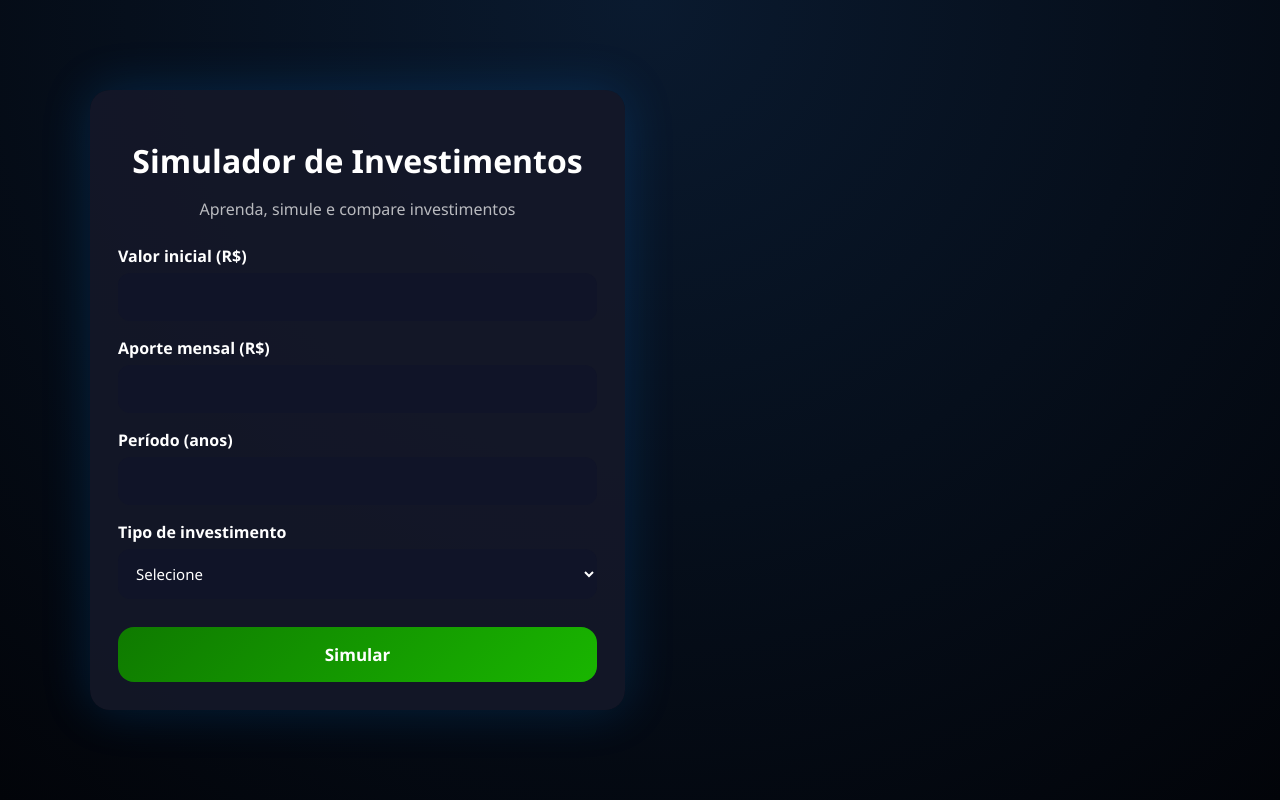
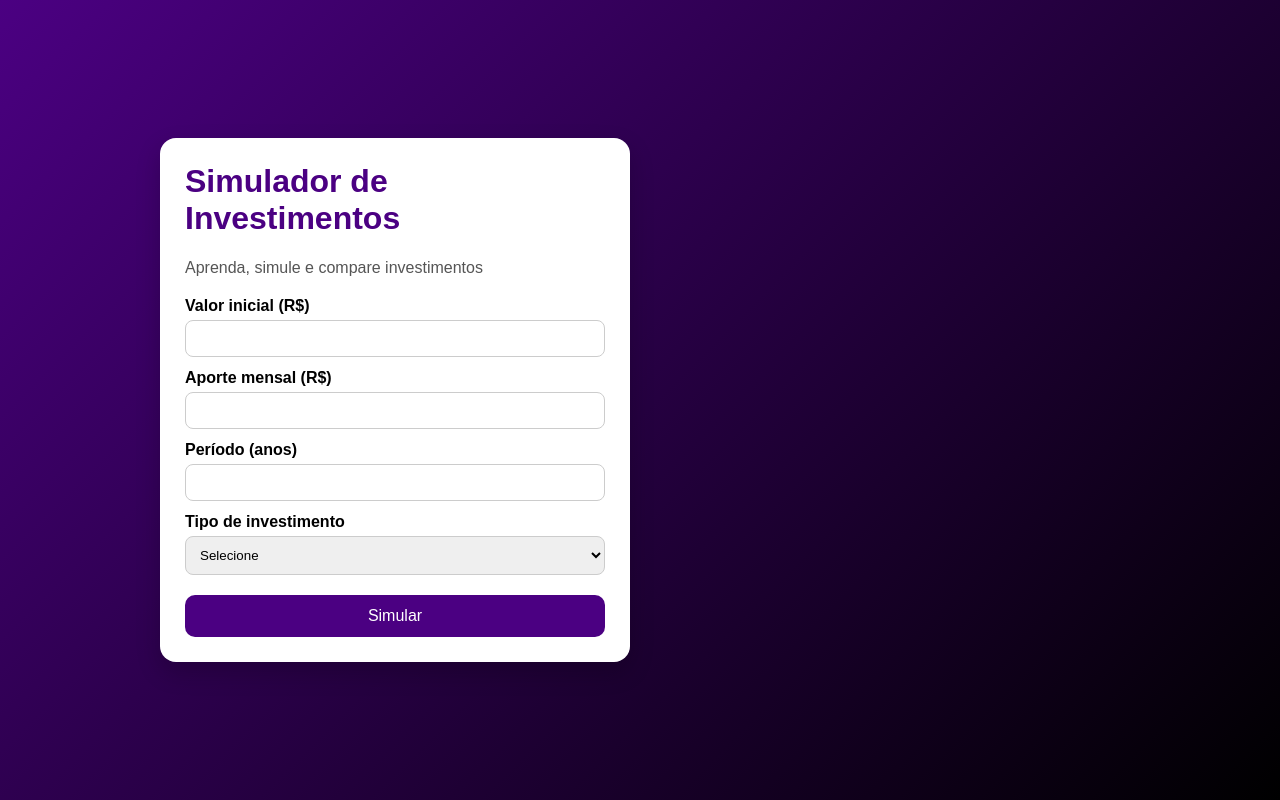
Before and after one commit to brandaoyan19-dotcom/Simulador-investimentos-flask, a Flask app: page / in a window 1280 px wide. Run offline with Flask 3, Linux system fonts and the light colour scheme.

Commit message:
NEM SEI MAIS O QUE ESCREVER

```diff
--- a/app.py
+++ b/app.py
@@ -1,6 +1,11 @@
 from flask import Flask, render_template, request
 
 app = Flask(__name__)
+
+# Taxas anuais aproximadas (educacionais)
+SELIC = 0.1065   # 10,65% a.a.
+CDI = 0.1065
+IPCA = 0.045     # 4,5% a.a.
 
 @app.route("/", methods=["GET", "POST"])
 def index():
@@ -8,55 +13,51 @@ def index():
 
     if request.method == "POST":
         try:
-            tipo = request.form.get("tipo")
-            valor_inicial = float(request.form.get("valor_inicial"))
-            aporte = float(request.form.get("aporte"))
-            anos = int(request.form.get("anos"))
+            valor_inicial = float(request.form["valor_inicial"])
+            aporte_mensal = float(request.form["aporte_mensal"])
+            anos = int(request.form["anos"])
+            tipo = request.form["tipo"]
 
-            selic = 0.10
-            ipca_base = 0.04
+            total_investido = valor_inicial + aporte_mensal * 12 * anos
 
             if tipo == "selic":
-                taxa = selic
+                taxa = SELIC
+                explicacao = "O Tesouro Selic acompanha a taxa básica de juros da economia."
+
+            elif tipo == "ipca":
+                ipca_extra = float(request.form["ipca_extra"]) / 100
+                taxa = IPCA + ipca_extra
+                explicacao = "O Tesouro IPCA+ protege seu dinheiro da inflação e ainda paga um ganho real."
 
             elif tipo == "cdb":
-                cdi_percentual = float(request.form.get("cdi_percentual")) / 100
-                taxa = selic * cdi_percentual
+                cdi_percentual = float(request.form["cdb_percentual"]) / 100
+                taxa = CDI * cdi_percentual
+                explicacao = "CDBs costumam render um percentual do CDI, que anda próximo da Selic."
 
-            elif tipo == "ipca":
-                ipca_extra = float(request.form.get("ipca_extra")) / 100
-                taxa = ipca_base + ipca_extra
-
-            meses = anos * 12
             montante = valor_inicial
 
-            for _ in range(meses):
-                montante = montante * (1 + taxa / 12) + aporte
+            for _ in range(anos * 12):
+                montante *= (1 + taxa / 12)
+                montante += aporte_mensal
 
-            total_investido = valor_inicial + aporte * meses
             lucro = montante - total_investido
-            rendimento_pct = (lucro / total_investido) * 100
+            percentual = (lucro / total_investido) * 100
 
-            if rendimento_pct > 50:
-                avaliacao = "Excelente resultado para o longo prazo 📈"
-            elif rendimento_pct > 20:
-                avaliacao = "Bom rendimento, consistente 👍"
-            else:
-                avaliacao = "Rendimento baixo, vale comparar opções ⚠️"
+            avaliacao = "Vale a pena ✅" if percentual > 5 else "Pode não valer a pena ❌"
 
             resultado = {
-                "final": round(montante, 2),
-                "investido": round(total_investido, 2),
-                "lucro": round(lucro, 2),
-                "percentual": round(rendimento_pct, 2),
-                "avaliacao": avaliacao
+                "investido": f"{total_investido:,.2f}".replace(",", "X").replace(".", ",").replace("X", "."),
+                "final": f"{montante:,.2f}".replace(",", "X").replace(".", ",").replace("X", "."),
+                "lucro": f"{lucro:,.2f}".replace(",", "X").replace(".", ",").replace("X", "."),
+                "percentual": f"{percentual:.2f}",
+                "avaliacao": avaliacao,
+                "explicacao": explicacao
             }
 
-        except:
-            resultado = {"erro": "Preencha os campos corretamente."}
+        except Exception as e:
+            resultado = {"erro": str(e)}
 
     return render_template("index.html", resultado=resultado)
 
-
 if __name__ == "__main__":
     app.run(debug=True)
--- a/static/style.css
+++ b/static/style.css
@@ -1,96 +1,86 @@
 * {
     box-sizing: border-box;
-    font-family: "Segoe UI", Arial, sans-serif;
+    font-family: Arial, Helvetica, sans-serif;
 }
 
 body {
     margin: 0;
+    background: linear-gradient(135deg, #4b0082, #000);
     min-height: 100vh;
-    background: radial-gradient(circle at top, #0a1a2f, #020409);
     display: flex;
     justify-content: center;
     align-items: center;
-    padding: 20px;
-    color: #fff;
 }
 
 .app {
     width: 100%;
-    max-width: 1100px;
+    max-width: 1000px;
+    padding: 20px;
     display: grid;
-    grid-template-columns: 1fr;
-    gap: 30px;
+    grid-template-columns: 1fr 1fr;
+    gap: 20px;
 }
 
 .card {
-    background: rgba(20, 24, 40, 0.9);
-    padding: 28px;
-    border-radius: 20px;
-    box-shadow: 0 0 50px rgba(0, 140, 255, 0.18);
+    background: #fff;
+    border-radius: 16px;
+    padding: 25px;
+    box-shadow: 0 10px 25px rgba(0,0,0,0.2);
 }
 
-h1 {
-    text-align: center;
-    margin-bottom: 6px;
+h1, h2 {
+    margin-top: 0;
+    color: #4b0082;
 }
 
 .sub {
-    text-align: center;
-    opacity: 0.7;
-    margin-bottom: 25px;
+    color: #555;
+    margin-bottom: 20px;
 }
 
 label {
-    margin-top: 16px;
     display: block;
-    font-weight: 600;
+    margin-top: 12px;
+    font-weight: bold;
 }
 
 input, select {
     width: 100%;
-    padding: 14px;
-    border-radius: 12px;
-    border: none;
-    margin-top: 6px;
-    background: #101428;
-    color: white;
-    font-size: 15px;
+    padding: 10px;
+    margin-top: 5px;
+    border-radius: 8px;
+    border: 1px solid #ccc;
 }
 
 button {
-    margin-top: 28px;
     width: 100%;
-    padding: 16px;
+    margin-top: 20px;
+    padding: 12px;
     border: none;
-    border-radius: 16px;
-    background: linear-gradient(135deg, #0f7a00, #19b600);
-    color: white;
-    font-size: 17px;
-    font-weight: bold;
+    border-radius: 10px;
+    background: #4b0082;
+    color: #fff;
+    font-size: 16px;
     cursor: pointer;
 }
 
-.resultado {
-    background: #0e1b2f;
-    padding: 22px;
-    border-radius: 16px;
-    border-left: 4px solid #1db954;
+button:hover {
+    background: #36005f;
+}
+
+.educativo {
+    margin-top: 10px;
+    font-size: 14px;
+    color: #555;
 }
 
 .resultado p {
-    margin: 8px 0;
+    margin: 6px 0;
 }
 
-.educativo {
-    margin-top: 15px;
-    font-size: 14px;
-    opacity: 0.85;
-}
-
-/* DESKTOP */
-@media (min-width: 900px) {
+/* RESPONSIVO */
+@media (max-width: 800px) {
     .app {
-        grid-template-columns: 1fr 1fr;
-        align-items: start;
+        grid-template-columns: 1fr;
     }
 }
```
